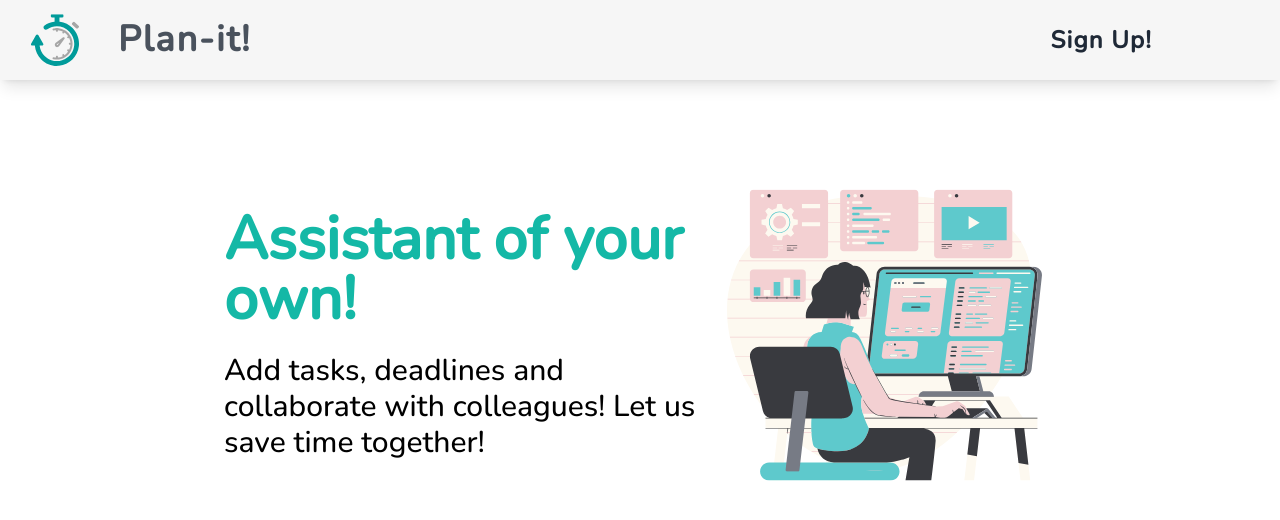
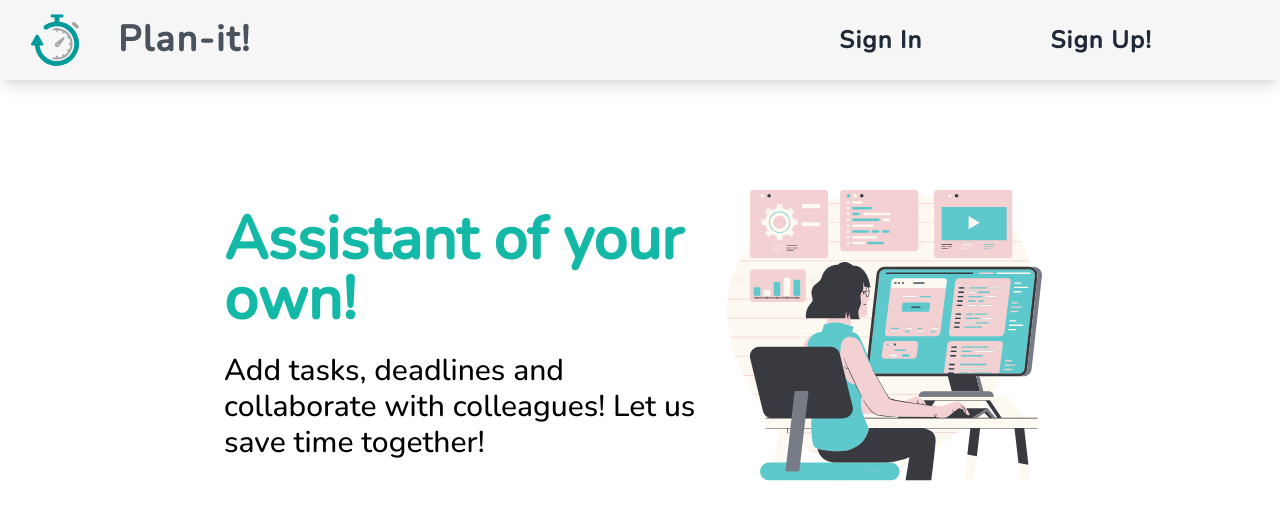
Before and after one commit to srshah27/plan-it, a Next.js app: page / in a window 1280 px wide. Shown: the top 520 px of the page. Built offline with nearby package versions, Linux system fonts and the light colour scheme; no server answers.

Commit message:
sigin signup signout sorted

```diff
--- a/components/NavBar.js
+++ b/components/NavBar.js
@@ -1,16 +1,42 @@
 import styles from '../styles/Home.module.css'
 import Image from 'next/image';
 import Planit from '../public/img/Planit.svg'
+import { useSession } from "next-auth/react"
+import Router from 'next/router';
 const NavBar = () => {
+  const { data: session, status } = useSession()
+
+  const signIn = () => {
+    Router.push('/api/auth/signin')
+  }
+  const signUp = () => {
+    Router.push('/auth/register')
+  }
+  const signOut = () => {
+    Router.push('/api/auth/signout')
+  }
+  const app = () => {
+    Router.push('/app')
+
+  }
+  let sess;
+  if(session){
+    sess = <><button className={styles.signup} onClick={ app } >App</button><button className={styles.signup} onClick={ signOut } >Sign Out</button></>
+  }else{
+    sess = <> <button className={styles.signup} onClick={ signIn } >Sign In</button> <button className={styles.signup} onClick={ signUp } >Sign Up!</button></>
+  }
+
+
   return (
     <div className={styles.topnavigation} >
       <Image
         src={Planit}
         width="110px"
         height="80px"
+        alt='Plan It'
       />
       <Title />
-            <button className={styles.signup}>Sign Up!</button>
+      {sess}
     </div>
   );
 };
--- a/components/sidebar.js
+++ b/components/sidebar.js
@@ -11,7 +11,7 @@ const SideBar = () => {
             <div className="fixed top-0 left-0 h-screen w-16 flex flex-col flex-start
                   bg-custom-cream shadow-lg">
 
-                <Link href = "/"><a><SideBarLogo icon={<Image src="/img/Planit.svg" width={90} height={72} />} /></a></Link>
+                <Link href = "/"><a><SideBarLogo icon={<Image src="/img/Planit.svg" alt='Add' width={90} height={72} />} /></a></Link>
                 <Divider />
                 <SideBarIcon icon={<BsPlus size="32" />} text ={"Add"} />
                 <SideBarIcon icon={<IoMdCheckmark size="32" />} text ={"Done"} />
--- a/pages/app/index.js
+++ b/pages/app/index.js
@@ -8,9 +8,10 @@ import TopNavigation from '../../components/TopNavigation'
 import { useSession } from "next-auth/react"
 
 export default function Home() {
-
+  const { data: session, status } = useSession()
+  console.log("a");
+  console.log(session);
   // if(session)
-  //   console.log(session);
   return (
     <div>
       <div className='appview'>
@@ -19,6 +20,7 @@ export default function Home() {
         <TopNavigation />
       </div>
       <ChannelBar />
+
     </div>
   )
 }
--- a/pages/index.js
+++ b/pages/index.js
@@ -1,8 +1,14 @@
 import React from 'react'
 import NavBar from '../components/NavBar'
 import HomePg from '../components/HomePg'
+import { useSession } from "next-auth/react"
+import Router from 'next/router';
 
-export default function index() {
+export default function Index() {
+  const { data: session, status } = useSession()
+  if(session){
+    console.log(session);
+  }
   return (
     // <div>index</div>
     <div className="flex-col">
--- a/pages/tasks.js
+++ b/pages/tasks.js
@@ -4,7 +4,7 @@ import Image from 'next/image';
 import Head from 'next/head';
 import AddTask from '../components/AddTask';
 
-export default function tasks() {
+export default function Tasks() {
 
   const [addTaskVisible, setAddTaskVisible] = useState(false);
 
```
Also changed, not shown: pages/api/auth/[...nextauth].js (+6 -5 lines), pages/board/[user].js (line endings or trailing spaces). Lines whose indentation alone changed are shown as unchanged.
